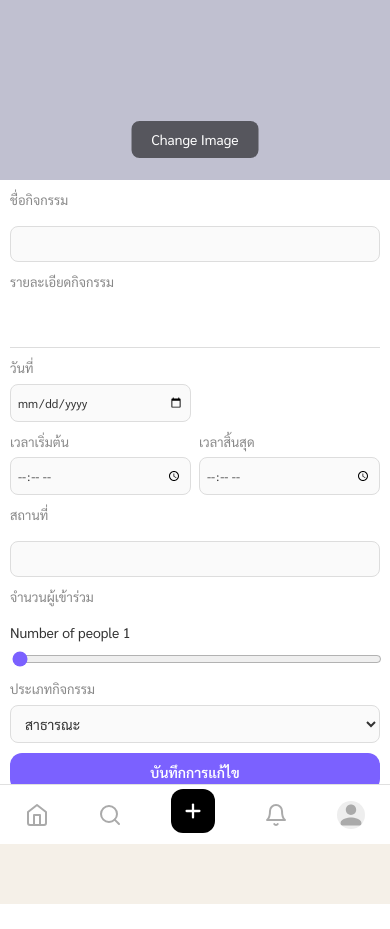
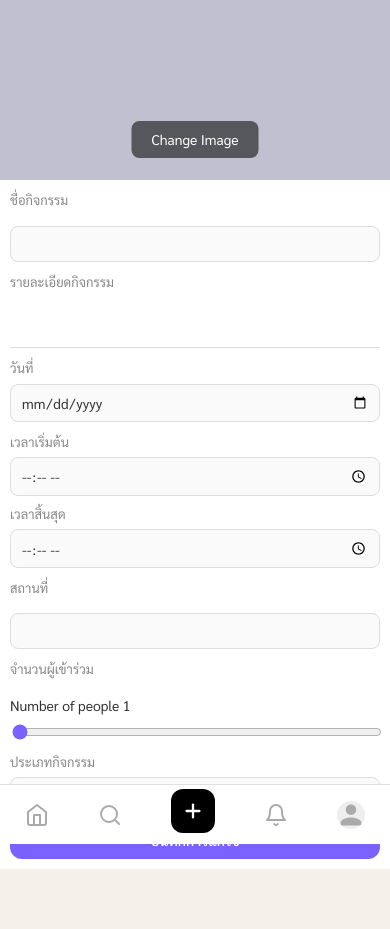
Before and after one commit to llitsbeyourbet/UWM, a React (Vite) app: page /edit-activity/1 in a window 390 px wide. Before the commit the page ends 904 px from the top, so only its background shows below. Built offline with nearby package versions, Linux system fonts and the light colour scheme; no server answers.

Commit message:
edit EditActivity ipad

```diff
--- a/frontend/components/BottomNavbar.jsx
+++ b/frontend/components/BottomNavbar.jsx
@@ -31,10 +31,16 @@ function BottomNavbar() {
       socket.on("notification", () => {
         fetchCount();
       });
+      socket.on("unreadCountUpdated", () => {
+        fetchCount();
+      });
     }
 
     return () => {
-      if (socket) socket.off("notification");
+      if (socket) {
+        socket.off("notification");
+        socket.off("unreadCountUpdated");
+      }
     };
   }, [socket]);
 
--- a/frontend/pages/CreateActivities.css
+++ b/frontend/pages/CreateActivities.css
@@ -92,6 +92,7 @@
 
 .detail-card input[type="text"],
 .detail-card input[type="date"],
+.detail-card input[type="time"],
 .detail-card select {
   width: 100%;
   max-width: 100%;
@@ -102,18 +103,11 @@
   font-size: 14px;
   background-color: #fafafa;
   outline: none;
+  -webkit-appearance: none;
+  -moz-appearance: none;
+  appearance: none;
 }
-.detail-card input[type="time"]{
-  width: 100%;
-  min-width: 0;
-  box-sizing: border-box;
-  padding: 8px 10px;
-  border: 1px solid #ddd;
-  border-radius: 8px;
-  font-size: 14px;
-  background-color: #fafafa;
-  outline: none;
-}
+
 .detail-card input:focus,
 .detail-card select:focus {
   border-color: #7b61ff;
@@ -194,14 +188,18 @@
     width:100%;
 }
 
-.row-group.ios {
-    grid-template-columns: 1fr;
+/* ปรับให้เรียงลงมา 1 คอลัมน์สำหรับแท็บเล็ตและมือถือ (รวมถึง iPad ทุกรุ่น) */
+@media (max-width: 1024px) {
+    .row-group {
+        grid-template-columns: 1fr;
+    }
 }
 
 .input-group{
     width:100%;
     min-width:0;
 }
+
 
 .input-group input{
     width:100%;
@@ -297,19 +295,17 @@ input[type="time"]::-webkit-calendar-picker-indicator {
 
     .row-group{
         display:grid;
-        grid-template-columns:repeat(2,minmax(0,1fr));
+        grid-template-columns: 1fr;
         gap:8px;
     }
+
 
     .row-group .input-group{
         min-width:0;
     }
 
-    .detail-card input[type="time"],
-    .detail-card input[type="date"]{
-        width:100%;
-        height:38px;
-        padding:6px;
-        font-size:12px;
+    .detail-card input:focus,
+    .detail-card select:focus {
+        border-color: #7b61ff;
     }
 }
--- a/frontend/pages/CreateActivities.jsx
+++ b/frontend/pages/CreateActivities.jsx
@@ -18,7 +18,7 @@ function CreateActivities() {
   const [category, setCategory] = useState("กีฬา");
   const [checkinStart, setCheckinStart] = useState("");
   const [checkinEnd, setCheckinEnd] = useState("");
-  const isIPhone = /iPhone|iPod/i.test(navigator.userAgent);
+  const isIOS = /iPhone|iPod|iPad/i.test(navigator.userAgent) || (navigator.platform === 'MacIntel' && navigator.maxTouchPoints > 1);
 
 
   // 👈 แก้ handleImage ให้อัปโหลดรูปไป server
@@ -147,14 +147,14 @@ function CreateActivities() {
           <option value="คาเฟ่">☕ คาเฟ่</option>
         </select>
 
-        <div className={`row-group ${isIPhone ? "ios" : ""}`}>
+        <div className={`row-group ${isIOS ? "ios" : ""}`}>
           <div className="input-group">
             <label>วันที่</label>
             <input type="date" value={date} onChange={(e) => setDate(e.target.value)} />
           </div>
         </div>
 
-        <div className={`row-group ${isIPhone ? "ios" : ""}`}>
+        <div className={`row-group ${isIOS ? "ios" : ""}`}>
           <div className="input-group">
             <label>เวลาเริ่มต้น</label>
             <input type="time" value={time} onChange={(e) => setTime(e.target.value)} />
@@ -165,7 +165,7 @@ function CreateActivities() {
           </div>
         </div>
 
-        <div className={`row-group ${isIPhone ? "ios" : ""}`}>
+        <div className={`row-group ${isIOS ? "ios" : ""}`}>
           <div className="input-group">
             <label>เวลาเริ่มเช็คอิน</label>
             <input type="time" value={checkinStart} onChange={(e) => setCheckinStart(e.target.value)} />
--- a/frontend/pages/EditActivity.jsx
+++ b/frontend/pages/EditActivity.jsx
@@ -6,7 +6,7 @@ import "./CreateActivities.css";
 function EditActivity() {
   const navigate = useNavigate();
   const { id } = useParams();
-  const isIPhone = /iPhone|iPod/i.test(navigator.userAgent);
+  const isIOS = /iPhone|iPod|iPad/i.test(navigator.userAgent) || (navigator.platform === 'MacIntel' && navigator.maxTouchPoints > 1);
   const [activityName, setActivityName] = useState("");
   const [detail, setDetail] = useState("");
   const [date, setDate] = useState("");
@@ -150,14 +150,14 @@ function EditActivity() {
         <label>รายละเอียดกิจกรรม</label>
         <textarea className="detail-textarea" rows={2} value={detail} onChange={(e) => setDetail(e.target.value)} />
 
-        <div className={`row-group ${isIPhone ? "ios" : ""}`}>
+        <div className={`row-group ${isIOS ? "ios" : ""}`}>
           <div className="input-group">
             <label>วันที่</label>
             <input type="date" value={date} onChange={(e) => setDate(e.target.value)} />
           </div>
         </div>
 
-        <div className={`row-group ${isIPhone ? "ios" : ""}`}>
+        <div className={`row-group ${isIOS ? "ios" : ""}`}>
           <div className="input-group">
             <label>เวลาเริ่มต้น</label>
             <input type="time" value={time} onChange={(e) => setTime(e.target.value)} />
```
Also changed, not shown: 2 other files (tests, documents, lock files or other folders).
